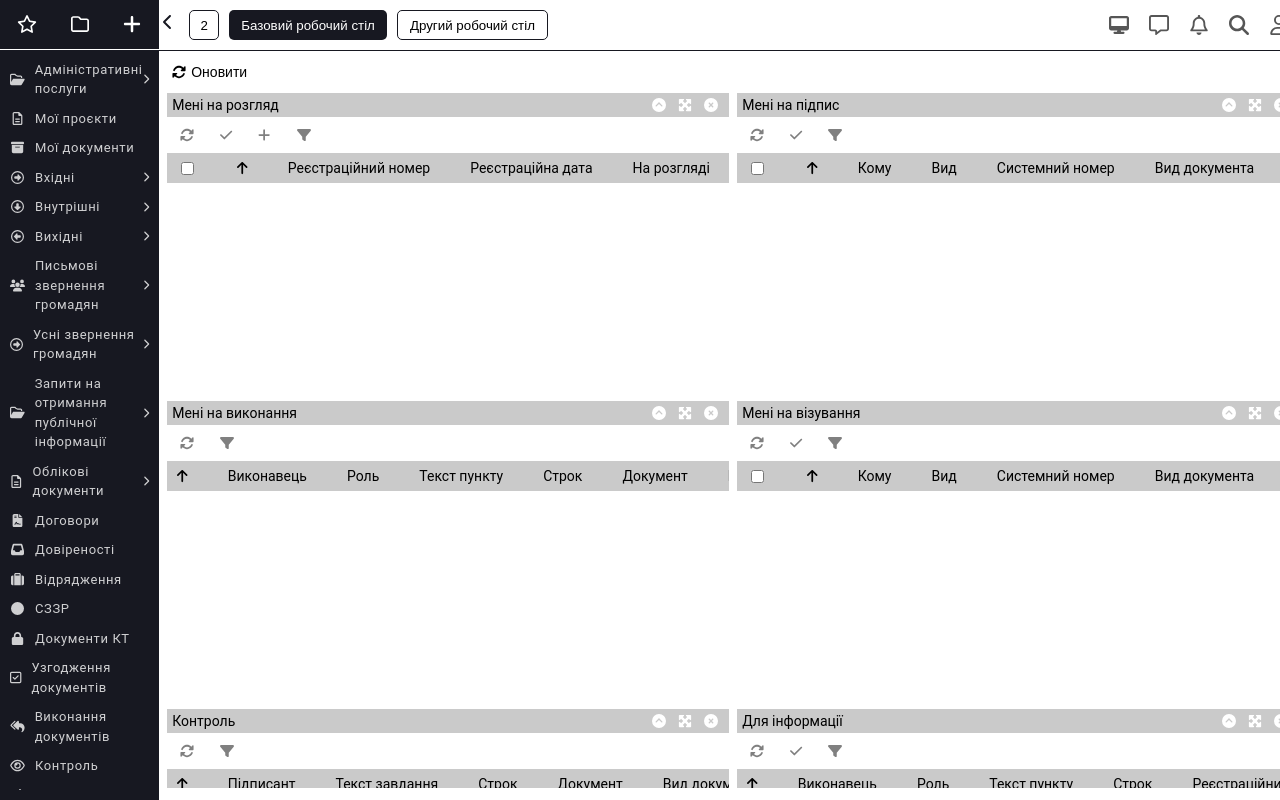
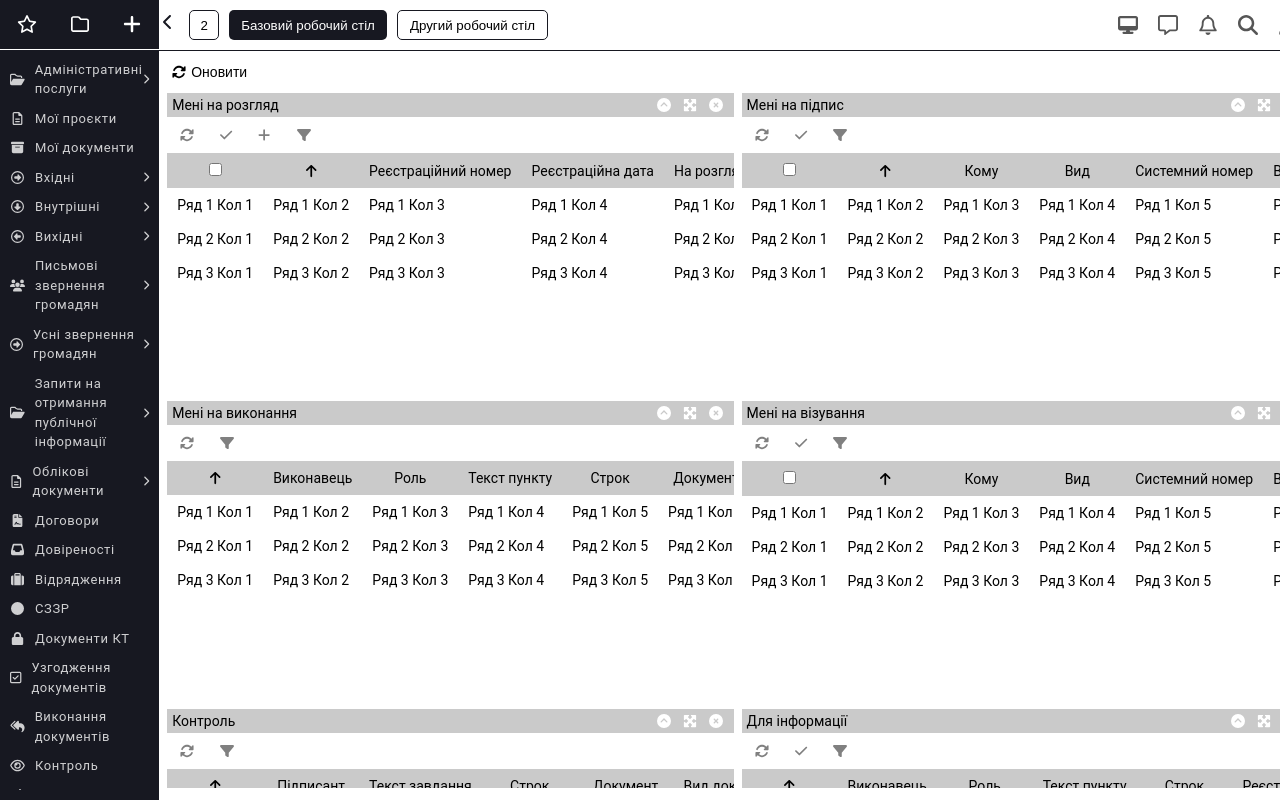
Before and after one commit to radishevskyi/admin-panel, a Next.js app: page / in a window 1280 px wide. Shown: the top 800 px of the page. Built offline with nearby package versions, Linux system fonts and the light colour scheme.

Commit message:
table-content

```diff
--- a/src/desktops/basic-desktop/basic.jsx
+++ b/src/desktops/basic-desktop/basic.jsx
@@ -1,4 +1,5 @@
 import { FontAwesomeIcon } from '@fortawesome/react-fontawesome';
+import { useState, useEffect } from 'react';
 import {
   faCheck,
   faChevronCircleUp,
@@ -12,6 +13,34 @@ import ReusableTable from './reusable-table';
 import { column1, column2, column3, column4, column5 } from './table.data';
 
 function Basic() {
+  const [tableData, setTableData] = useState({
+    data1: [],
+    data2: [],
+    data3: [],
+    data4: [],
+    data5: [],
+  });
+
+  useEffect(() => {
+    const generateTableData = (rows, columns) => {
+      return Array.from({ length: rows }, (_, rowIndex) => {
+        return Array.from({ length: columns }, (_, colIndex) => {
+          const id = `${rowIndex}-${colIndex}`;
+          const text = `Ряд ${rowIndex + 1} Кол ${colIndex + 1}`;
+          return { id, text };
+        });
+      });
+    };
+
+    setTableData({
+      data1: generateTableData(3, column1.length),
+      data2: generateTableData(3, column2.length),
+      data3: generateTableData(3, column3.length),
+      data4: generateTableData(3, column4.length),
+      data5: generateTableData(3, column5.length),
+    });
+  }, []);
+
   return (
     <>
       <button className='button-refresh'>
@@ -50,7 +79,7 @@ function Basic() {
               </button>
             </div>
             <div className='desktop-table'>
-              <ReusableTable columns={column1} data={[]} />
+              <ReusableTable columns={column1} data={tableData.data1} />
             </div>
           </div>
           <div className='desktop-block'>
@@ -77,7 +106,7 @@ function Basic() {
               </button>
             </div>
             <div className='desktop-table'>
-              <ReusableTable columns={column2} data={[]} />
+              <ReusableTable columns={column2} data={tableData.data2} />
             </div>
           </div>
           <div className='desktop-block'>
@@ -104,7 +133,7 @@ function Basic() {
               </button>
             </div>
             <div className='desktop-table'>
-              <ReusableTable columns={column3} data={[]} />
+              <ReusableTable columns={column3} data={tableData.data3} />
             </div>
           </div>
         </div>
@@ -136,7 +165,7 @@ function Basic() {
               </button>
             </div>
             <div className='desktop-table'>
-              <ReusableTable columns={column4} data={[]} />
+              <ReusableTable columns={column4} data={tableData.data4} />
             </div>
           </div>
           <div className='desktop-block'>
@@ -166,7 +195,7 @@ function Basic() {
               </button>
             </div>
             <div className='desktop-table'>
-              <ReusableTable columns={column4} data={[]} />
+              <ReusableTable columns={column4} data={tableData.data5} />
             </div>
           </div>
           <div className='desktop-block'>
@@ -196,7 +225,7 @@ function Basic() {
               </button>
             </div>
             <div className='desktop-table'>
-              <ReusableTable columns={column5} data={[]} />
+              <ReusableTable columns={column5} data={tableData.data5} />
             </div>
           </div>
         </div>
--- a/src/desktops/basic-desktop/basic.scss
+++ b/src/desktops/basic-desktop/basic.scss
@@ -70,19 +70,19 @@
 
 .table-header {
   background-color: #cacaca;
-  text-align: center;
-  display: flex;
-  align-items: center;
-  height: 30px;
 }
 
 .table-header-items {
   white-space: nowrap;
-  padding: 0 30px 0 10px;
+  padding: 10px 10px 10px 10px;
 
   &:hover {
     // sort-circle
   }
+}
+
+.table-row {
+  padding: 10px 30px 10px 10px;
 }
 
 .item-buttons {
--- a/src/desktops/basic-desktop/reusable-table.jsx
+++ b/src/desktops/basic-desktop/reusable-table.jsx
@@ -5,18 +5,20 @@ const ReusableTable = ({ columns, data }) => {
     <table>
       <thead>
         <tr className='table-header'>
-          {columns.map((col, index) => (
-            <th className='table-header-items' key={index}>
-              {col}
+          {columns.map((col) => (
+            <th className='table-header-items' key={col.id}>
+              {col.text}
             </th>
           ))}
         </tr>
       </thead>
       <tbody>
-        {data.map((row, rowIndex) => (
-          <tr key={rowIndex}>
-            {columns.map((col, colIndex) => (
-              <td key={colIndex}>{row[col]}</td>
+        {data.map((row) => (
+          <tr className='table-row' key={row.id}>
+            {row.map((colData) => (
+              <td className='table-header-items' key={colData.id}>
+                {colData.text}
+              </td>
             ))}
           </tr>
         ))}
--- a/src/desktops/basic-desktop/table.data.js
+++ b/src/desktops/basic-desktop/table.data.js
@@ -2,65 +2,65 @@ import { FontAwesomeIcon } from '@fortawesome/react-fontawesome';
 import { faArrowUp } from '@fortawesome/free-solid-svg-icons';
 
 const column1 = [
-  <input type='checkbox' />,
-  <FontAwesomeIcon icon={faArrowUp} />,
-  'Реєстраційний номер',
-  'Реєстраційна дата',
-  'На розгляді',
-  'Короткий зміст',
-  'Кореспондент',
-  'Строк',
-  'Вид документа',
-  'Стан',
+  { id: 9, text: <input type='checkbox' /> },
+  { id: 10, text: <FontAwesomeIcon icon={faArrowUp} /> },
+  { id: 1, text: 'Реєстраційний номер' },
+  { id: 2, text: 'Реєстраційна дата' },
+  { id: 3, text: 'На розгляді' },
+  { id: 4, text: 'Короткий зміст' },
+  { id: 5, text: 'Кореспондент' },
+  { id: 6, text: 'Строк' },
+  { id: 7, text: 'Вид документа' },
+  { id: 8, text: 'Стан' },
 ];
 
 const column2 = [
-  <FontAwesomeIcon icon={faArrowUp} />,
-  'Виконавець',
-  'Роль',
-  'Текст пункту',
-  'Строк',
-  'Документ',
-  'Вид документа',
-  'Кореспондент',
-  'Зміст',
-  'Стан',
+  { id: 10, text: <FontAwesomeIcon icon={faArrowUp} /> },
+  { id: 1, text: 'Виконавець' },
+  { id: 2, text: 'Роль' },
+  { id: 3, text: 'Текст пункту' },
+  { id: 4, text: 'Строк' },
+  { id: 5, text: 'Документ' },
+  { id: 6, text: 'Вид документа' },
+  { id: 7, text: 'Кореспондент' },
+  { id: 8, text: 'Зміст' },
+  { id: 9, text: 'Стан' },
 ];
 
 const column3 = [
-  <FontAwesomeIcon icon={faArrowUp} />,
-  'Підписант',
-  'Текст завдання',
-  'Строк',
-  'Документ',
-  'Вид документа',
-  'Зміст',
+  { id: 7, text: <FontAwesomeIcon icon={faArrowUp} /> },
+  { id: 1, text: 'Підписант' },
+  { id: 2, text: 'Текст завдання' },
+  { id: 3, text: 'Строк' },
+  { id: 4, text: 'Документ' },
+  { id: 5, text: 'Вид документа' },
+  { id: 6, text: 'Зміст' },
 ];
 
 const column4 = [
-  <input type='checkbox' />,
-  <FontAwesomeIcon icon={faArrowUp} />,
-  'Кому',
-  'Вид',
-  'Системний номер',
-  'Вид документа',
-  'Зміст',
-  'Дата створення',
-  'Створив',
-  'Строк',
+  { id: 9, text: <input type='checkbox' /> },
+  { id: 10, text: <FontAwesomeIcon icon={faArrowUp} /> },
+  { id: 1, text: 'Кому' },
+  { id: 2, text: 'Вид' },
+  { id: 3, text: 'Системний номер' },
+  { id: 4, text: 'Вид документа' },
+  { id: 5, text: 'Зміст' },
+  { id: 6, text: 'Дата створення' },
+  { id: 7, text: 'Створив' },
+  { id: 8, text: 'Строк' },
 ];
 
 const column5 = [
-  <FontAwesomeIcon icon={faArrowUp} />,
-  'Виконавець',
-  'Роль',
-  'Текст пункту',
-  'Строк',
-  'Реєстраційний номер',
-  'Реєстраційна дата',
-  'Вид документа',
-  'Кореспондент',
-  'Зміст',
+  { id: 10, text: <FontAwesomeIcon icon={faArrowUp} /> },
+  { id: 1, text: 'Виконавець' },
+  { id: 2, text: 'Роль' },
+  { id: 3, text: 'Текст пункту' },
+  { id: 4, text: 'Строк' },
+  { id: 5, text: 'Реєстраційний номер' },
+  { id: 6, text: 'Реєстраційна дата' },
+  { id: 7, text: 'Вид документа' },
+  { id: 8, text: 'Кореспондент' },
+  { id: 9, text: 'Зміст' },
 ];
 
 export { column1, column2, column3, column4, column5 };
--- a/src/shared/assets/styles/globals.css
+++ b/src/shared/assets/styles/globals.css
@@ -126,3 +126,7 @@ table {
   border-collapse: collapse;
   border-spacing: 0;
 }
+
+input {
+  margin: 0;
+}
```
